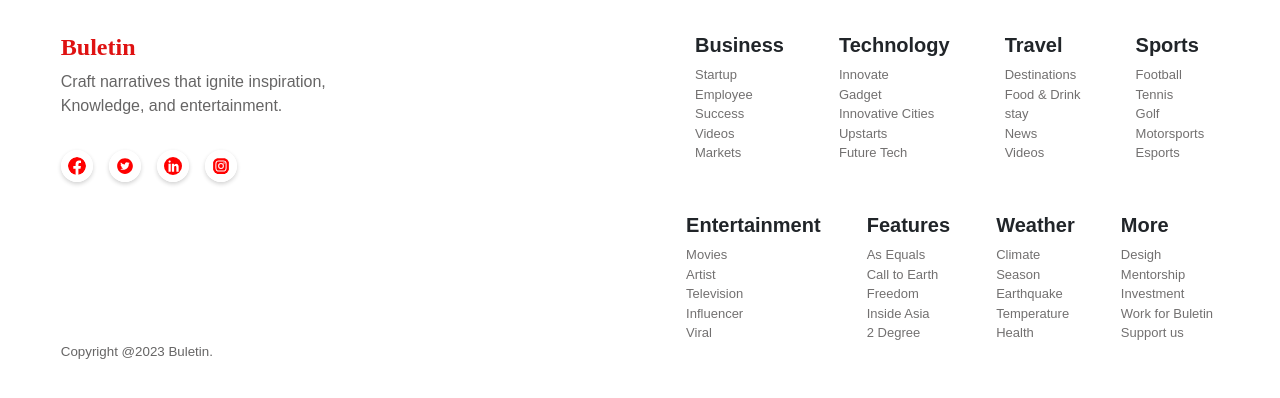
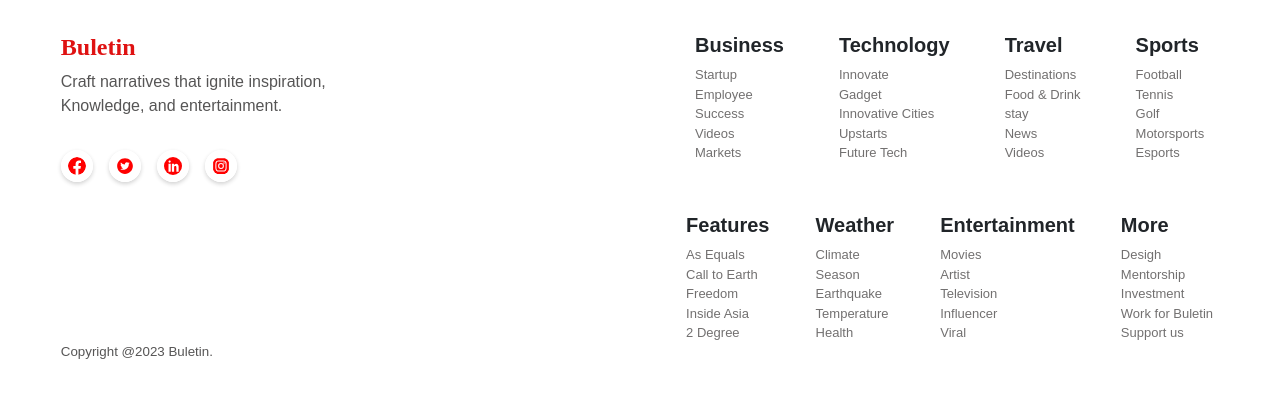
Before and after one commit to MadhviMalviya/API_Assignment_Novuscode, a React (Create React App) app: page / in a window 1280 px wide. Shown: the part 652-1050 px from the top of the page. Built offline with nearby package versions, Linux system fonts and the light colour scheme; no server answers.

Commit message:
css changed

```diff
--- a/src/components/footer/Footer.js
+++ b/src/components/footer/Footer.js
@@ -59,13 +59,7 @@ function Footer() {
                         <li>Motorsports</li>
                         <li>Esports</li>
                     </ul>
-                    <ul><h5>Entertainment</h5>
-                        <li>Movies</li>
-                        <li>Artist</li>
-                        <li>Television</li>
-                        <li>Influencer</li>
-                        <li>Viral</li>
-                    </ul>
+
                     <ul><h5>Features</h5>
                         <li>As Equals</li>
                         <li>Call to Earth</li>
@@ -79,6 +73,13 @@ function Footer() {
                         <li>Earthquake</li>
                         <li>Temperature</li>
                         <li>Health</li>
+                    </ul>
+                    <ul><h5>Entertainment</h5>
+                        <li>Movies</li>
+                        <li>Artist</li>
+                        <li>Television</li>
+                        <li>Influencer</li>
+                        <li>Viral</li>
                     </ul>
                     <ul><h5>More</h5>
                         <li>Desigh</li>
--- a/src/components/midSection/Mid.module.css
+++ b/src/components/midSection/Mid.module.css
@@ -28,8 +28,8 @@ img{
 }
 
 p{
-    font-weight: 200;
-    color: rgb(102, 101, 101);
+    font-weight: 300;
+    color: rgb(86, 85, 85);
     font-family:sans-serif;
     font-size: medium;
     margin-bottom: 2rem;
```
